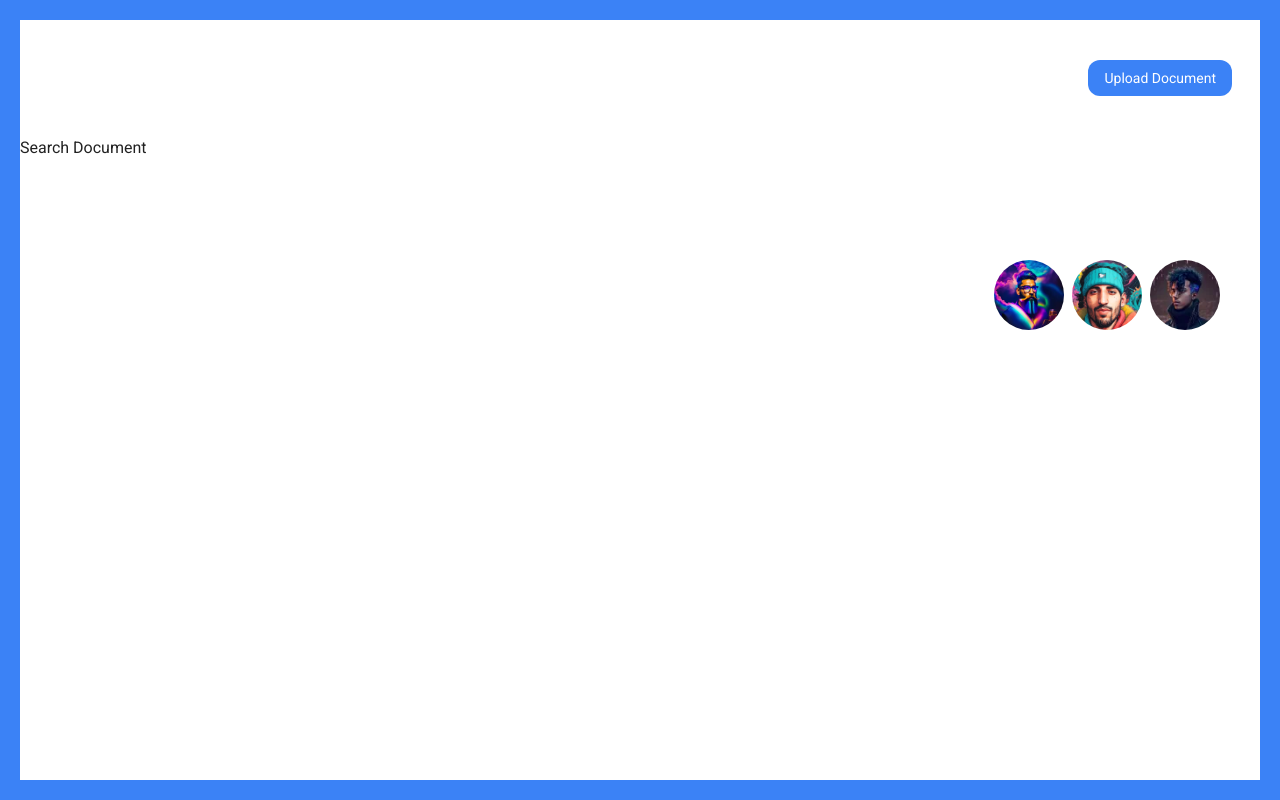
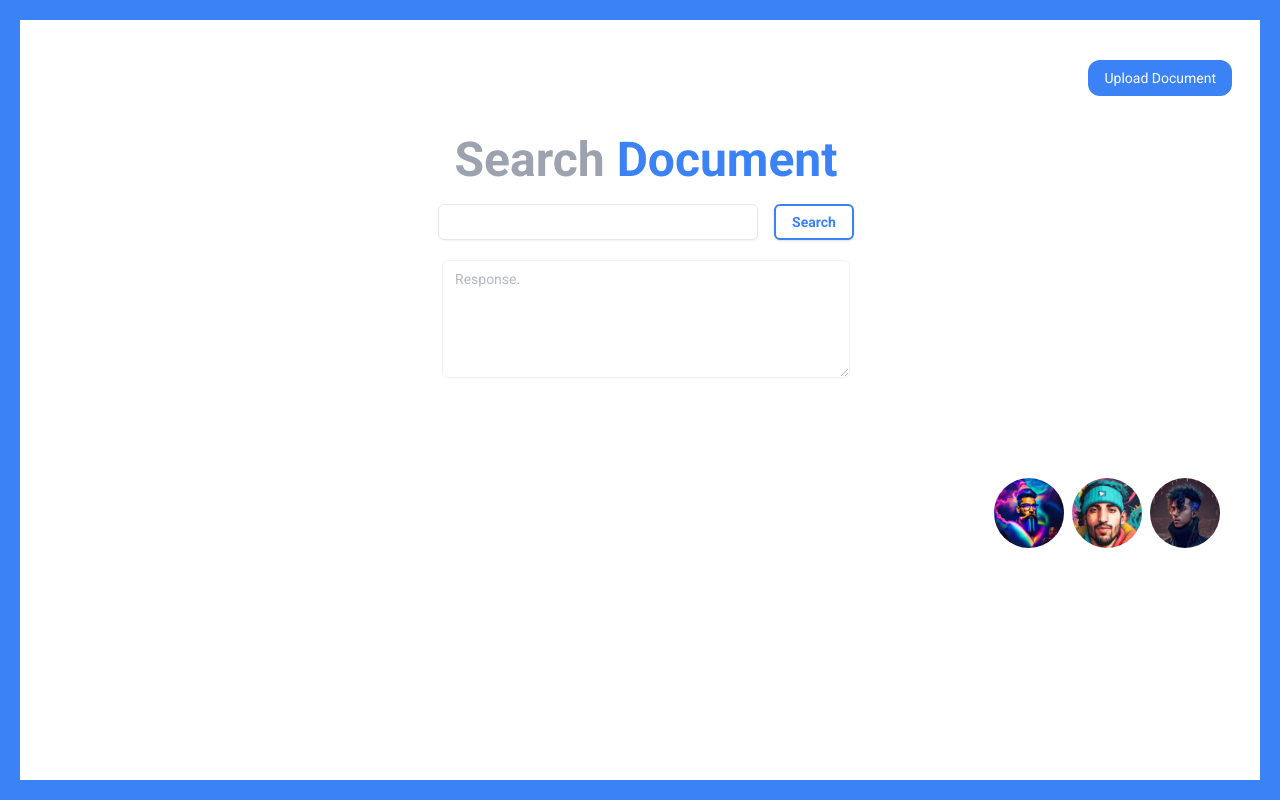
Before and after one commit to faranbutt/Semantic-Search, a Next.js app: page /Search in a window 1280 px wide. Built offline with nearby package versions, Linux system fonts and the light colour scheme.

Commit message:
Updated Search page

```diff
--- /dev/null
+++ b/src/components/ui/textarea.tsx
@@ -0,0 +1,24 @@
+import * as React from "react"
+
+import { cn } from "@/lib/utils"
+
+export interface TextareaProps
+  extends React.TextareaHTMLAttributes<HTMLTextAreaElement> {}
+
+const Textarea = React.forwardRef<HTMLTextAreaElement, TextareaProps>(
+  ({ className, ...props }, ref) => {
+    return (
+      <textarea
+        className={cn(
+          "flex min-h-[60px] w-full rounded-md border border-input bg-transparent px-3 py-2 text-sm shadow-sm placeholder:text-muted-foreground focus-visible:outline-none focus-visible:ring-1 focus-visible:ring-ring disabled:cursor-not-allowed disabled:opacity-50",
+          className
+        )}
+        ref={ref}
+        {...props}
+      />
+    )
+  }
+)
+Textarea.displayName = "Textarea"
+
+export { Textarea }
--- a/src/pages/Search.tsx
+++ b/src/pages/Search.tsx
@@ -1,3 +1,6 @@
+import { Button } from "@/components/ui/button"
+import { Input } from "@/components/ui/input"
+import { Textarea } from "@/components/ui/textarea"
 import Link from "next/link"
 export default function Search(){
     return(
@@ -7,8 +10,16 @@
                     <Link href={'/'}>Upload Document</Link>
                 </div>
             </div>
-            <div>
-                Search Document
+            <div className="flex flex-col items-center justify-center gap-5">
+                <div className="text-5xl font-bold text-gray-400">Search <span className="text-blue-500">Document</span></div>
+                <div className="flex gap-4">
+                    <Input type="search" className="w-80"/>
+                    <Button className="border-2 border-blue-500 bg-white text-blue-500 font-bold hover:text-white hover:bg-blue-500">Search</Button>
+
+                </div>
+                <div>
+                    <Textarea placeholder="Response." disabled rows={5} cols={50}/>
+                </div>
             </div>
         </div>
     )
--- a/src/pages/index.tsx
+++ b/src/pages/index.tsx
@@ -25,9 +25,11 @@
         </div>
       </div>
       <div className='flex flex-col gap-10 justify-center items-center pt-10 h-full mx-auto'>
-        <div className='flex'>
+        <div className='flex flex-col'>
           <h1 className='text-gray-400 text-5xl md:text-7xl font-bold'>Here <span className='text-blue-600 dark:text-blue-500'> .Chat</span></h1>
+          <h2 className="text-sm">Semantic Search your document in over 100 languages</h2>
         </div>
+
         <div className=''>
           <div className="flex gap-2">
             <div className="">
```
